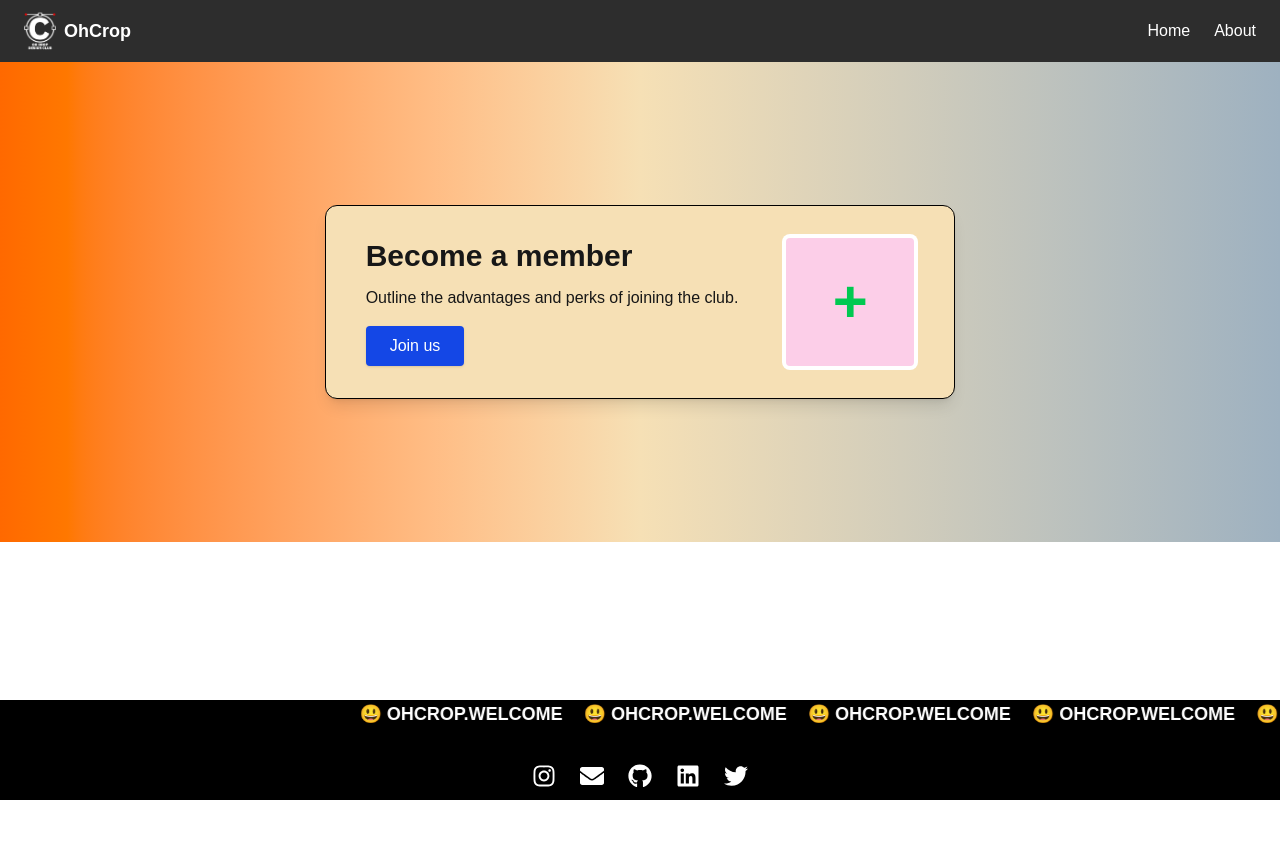
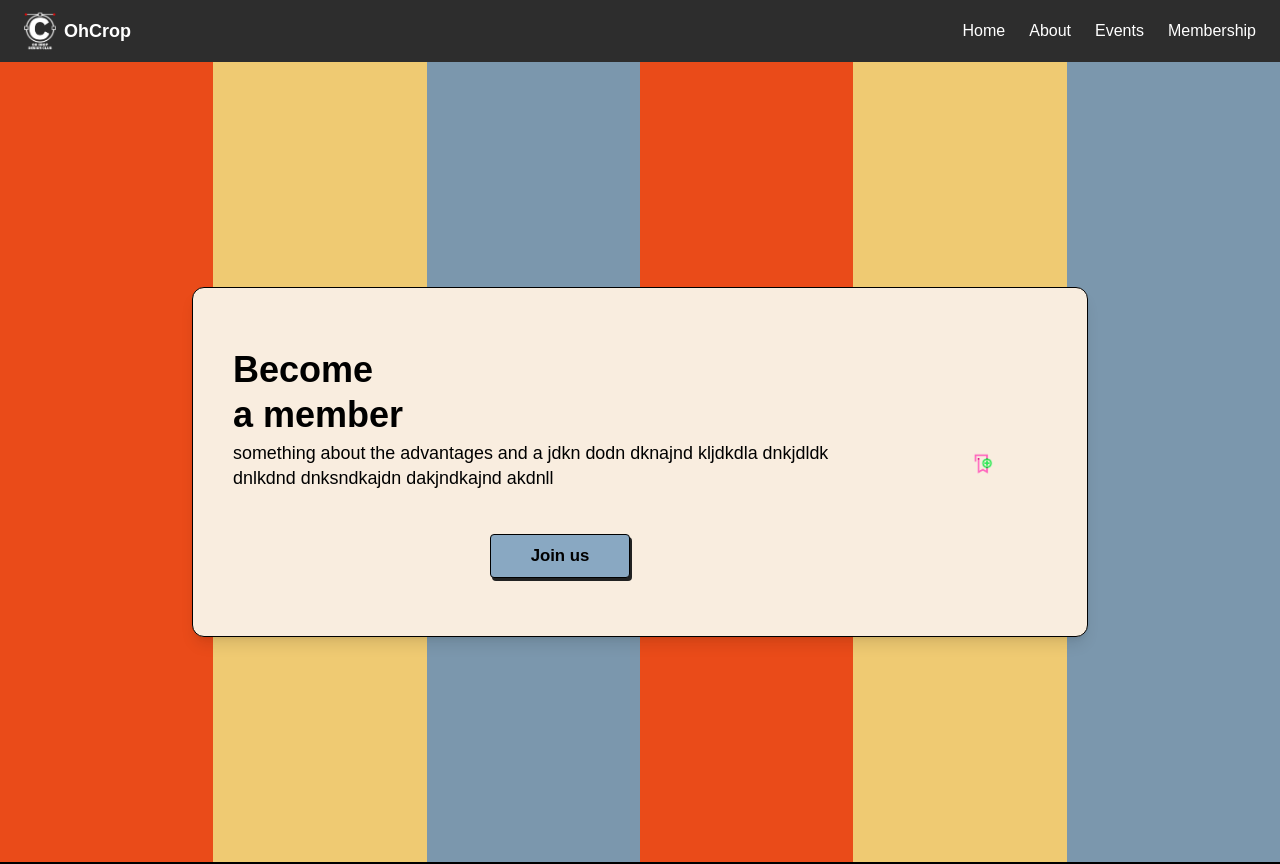
Before and after one commit to OhCropBPDC/ohcrop-term, a Next.js app in the folder oh-crop/: page /membership in a window 1280 px wide. Shown: the top 864 px of the page. Before the commit the page ends 800 px from the top, so only its background shows below. Built offline with nearby package versions, Linux system fonts and the light colour scheme.

Commit message:
Refactor code structure for improved readability and maintainability

```diff
--- a/oh-crop/src/app/events/page.tsx
+++ b/oh-crop/src/app/events/page.tsx
@@ -2,19 +2,26 @@ import EventCard from "../../components/EventCard";
 
 export default function EventsPage() {
   return (
-    <div>
+    <div className="min-h-screen bg-[#F9EDDF]">
       {/* Header Section */}
-      <section className="bg-[url('/checker-bg.svg')] bg-repeat w-full py-12 mb-5 flex flex-col items-center">
-        <h1 className="text-3xl font-bold">Oh Crop Events</h1>
-        <h2 className="text-xl mt-2 mb-5 font-semibold">JULY 21ST - JULY 22ND</h2>
-        <button className="bg-orange-600 hover:bg-orange-800 text-white px-4 py-1 rounded">Read more</button>
+      <section
+        className="bg-[url('/checker-bg.svg')] bg-repeat w-full flex flex-col items-center py-12 bg-white"
+      >
+        <h2 className="text-xl font-semibold mb-2 text-black">Oh Crop Events</h2>
+        <h1 className="text-4xl font-bold text-black mb-4 tracking-tight text-center b">
+          JULY 21ST - JULY 22ND
+        </h1>
+        <button className="bg-[#EA4B19] hover:bg-[#a73f14] border border-black shadow text-white px-5 py-2 font-semibold rounded transition mt-2">
+          Read more
+        </button>
       </section>
-      <section className="bg-[#F9EDDF] flex flex-col items-center gap-6 py-10">
-        <EventCard type="COMPETITION" title="Capture the flag" desc="info about event"/>
-        <EventCard type="WORKSHOP" title="Capture the flag" desc="info about event"/>
-        <EventCard type="GALA" title="Capture the flag" desc="info about event"/>
-        <EventCard type="GALA" title="Capture the flag" desc="info about event"/>
-      </section>
+      {/* Event Cards: wide, centered */}
+      <div className="w-full max-w-4xl mx-auto flex flex-col gap-8 py-12 px-4">
+        <EventCard type="COMPETITION" title="Capture the flag" desc="info about event" />
+        <EventCard type="WORKSHOP" title="Capture the flag" desc="info about event" />
+        <EventCard type="GALA" title="Capture the flag" desc="info about event" />
+        <EventCard type="GALA" title="Capture the flag" desc="info about event" />
+      </div>
     </div>
   );
 }
--- a/oh-crop/src/app/membership/page.tsx
+++ b/oh-crop/src/app/membership/page.tsx
@@ -1,21 +1,40 @@
 export default function MembershipPage() {
   return (
-    <section className="bg-gradient-to-r from-orange-500 via-[#F6E0B5] to-[#9EB1C0] flex flex-col items-center justify-center min-h-[60vh] px-4 py-20">
-      <div className="bg-[#F6E0B5] rounded-xl shadow-lg px-10 py-8 flex items-center gap-12 border border-black">
-        <div>
-          <h2 className="text-3xl font-bold mb-3">Become a member</h2>
-          <p className="mb-4 max-w-sm">
-            Outline the advantages and perks of joining the club.
-          </p>
-          <button className="bg-blue-700 hover:bg-blue-900 text-white px-6 py-2 rounded shadow">Join us</button>
-        </div>
-        <div>
-          {/* Big icon illustration */}
-          <div className="w-32 h-32 rounded bg-pink-200 flex items-center justify-center text-6xl text-green-500 font-semibold" style={{boxShadow:"0 0 0 4px #fff"}}>
-            +
+    <div className="w-full h-screen min-h-[480px] flex items-center justify-center bg-[#7b97ad] relative overflow-hidden">
+      {/* Colored Stripe Background */}
+    <div className="absolute top-0 left-0 w-full h-full z-0 flex">
+      <div className="w-1/6 h-full bg-[#ea4b19]" />
+      <div className="w-1/6 h-full bg-[#efca72]" />
+      <div className="w-1/6 h-full bg-[#7b97ad]" />
+      <div className="w-1/6 h-full bg-[#ea4b19]" />
+      <div className="w-1/6 h-full bg-[#efca72]" />
+      <div className="w-1/6 h-full bg-[#7b97ad]" />
+    </div>
+      {/* Main Card */}
+      <div className="relative z-10 w-full flex justify-center items-center">
+        <div className="bg-[#F9EDDF] rounded-xl border border-black shadow-lg flex flex-row items-center px-10 py-8 max-w-4xl w-full"
+          style={{ minHeight: '340px', maxHeight: '90vh' }}>
+          {/* Left: Text */}
+          <div className="flex-1 flex flex-col justify-between min-w-[210px]">
+            <div>
+              <h2 className="text-4xl font-extrabold text-black mb-1 leading-tight">Become<br />a member</h2>
+              <p className="text-black mb-8 text-[1.12rem] leading-snug">
+                something about the advantages and a jdkn dodn dknajnd kljdkdla dnkjdldk dnlkdnd dnksndkajdn dakjndkajnd akdnll
+              </p>
+            </div>
+            <div className="flex w-full justify-center mt-3">
+              <button className="bg-[#89a8c2] hover:bg-[#617891] border border-black text-black px-10 py-2 rounded shadow font-semibold text-[1.05rem]"
+                style={{ boxShadow: "2px 3px 0 #222" }}>
+                Join us
+              </button>
+            </div>
+          </div>
+          {/* Right: SVG Icon */}
+          <div className="flex-shrink-0 ml-8 flex items-center justify-center min-w-[128px]">
+            <img src="/assets/image.png" alt="calendar" className="w-5 h-70 object-contain mt-1" />
           </div>
         </div>
       </div>
-    </section>
+    </div>
   );
 }
--- a/oh-crop/src/app/page.tsx
+++ b/oh-crop/src/app/page.tsx
@@ -7,10 +7,12 @@ export default function Home() {
       <section className="w-full h-[320px] relative flex items-start justify-start">
         {/* Background Color Blocks */}
         <div className="absolute inset-0 flex">
-          <div className="w-[28%] h-full bg-[#EA4B19]" />
-          <div className="w-[30%] h-full bg-[#9EB1C0]" />
-          <div className="w-[22%] h-full bg-[#EA4B19]" />
-          <div className="w-[20%] h-full bg-[#9EB1C0]" />
+          <div className="w-240 h-full bg-[#EA4B19]" />
+          <div className="w-240 h-full bg-[#F6C05C]" />
+          <div className="w-240 h-full bg-[#9EB1C0]" />
+          <div className="w-240 h-full bg-[#EA4B19]" />
+          <div className="w-240 h-full bg-[#F6C05C]" />
+          <div className="w-240 h-full bg-[#9EB1C0]" />
         </div>
         {/* Text Content */}
         <div className="relative z-10 px-5 pt-10 max-w-xl">
@@ -22,7 +24,7 @@ export default function Home() {
             Discover our events, learn about our mission, and get in touch!
           </p>
           <a href="/events">
-            <button className="bg-[#1E313F] text-white px-3 py-1.5 rounded shadow text-sm hover:bg-[#0c141a] border border-black">
+            <button className="bg-[#779AB8] text-black px-3 py-1.5 rounded shadow text-sm hover:bg-[#0c141a] border border-[#333333]">
               View our events
             </button>
           </a>
--- a/oh-crop/src/components/EventCard.tsx
+++ b/oh-crop/src/components/EventCard.tsx
@@ -1,18 +1,26 @@
 type Props = { type: string; title: string; desc: string };
+
 export default function EventCard({ type, title, desc }: Props) {
   return (
-    <div className="flex items-center bg-[#F6E0B5] border border-black rounded-lg p-5 w-[500px] max-w-[95vw] h-32 gap-5">
-      <div className="flex flex-col items-center">
-        <div className="w-10 h-10 bg-red-200 rounded" />
-        <span className="uppercase text-xs font-bold mt-2">{type}</span>
-        <span className="text-[10px] text-gray-600">date</span>
+    <div className="flex items-center justify-between w-full bg-[#ffc55b] border-2 border-black rounded-xl shadow-lg px-8 py-6"
+         style={{ minHeight: "124px" }}>
+      {/* Left: Calendar image, label, text */}
+      <div className="flex items-start gap-3 flex-1">
+        <div className="flex flex-col items-center mr-2">
+            <img src="/assets/calendar.png" alt="calendar" className="w-8 h-8 object-contain mt-1" />
+            <div className="text-xs text-black mt-1">date</div>
+        </div>
+        <div>
+            <span className="uppercase text-xs font-bold text-[#6f2000]">{type}</span>
+            <div className="text-lg font-semibold text-[#6f2000]">{title}</div>
+            <div className="text-sm text-black">{desc}</div>
+            <button className="mt-3 bg-[#EA4B19] hover:bg-[#a73f14] text-white px-4 py-1 rounded border border-black shadow text-xs font-semibold">
+                Read more
+            </button>
+        </div>
       </div>
-      <div className="flex-1">
-        <span className="block font-bold mb-2">{title}</span>
-        <p>{desc}</p>
-        <button className="bg-orange-600 py-1 px-3 text-white rounded text-xs mt-1">Read more</button>
-      </div>
-      <div className="w-20 h-16 bg-gray-200 rounded" />
+      {/* Right: checkerboard placeholder */}
+      <div className="w-32 h-20 rounded-lg bg-[repeating-linear-gradient(135deg,#eee_0_16px,#ccc_16px_32px)] border border-gray-400 ml-8"/>
     </div>
   );
 }
--- a/oh-crop/src/components/Navbar.tsx
+++ b/oh-crop/src/components/Navbar.tsx
@@ -6,8 +6,8 @@ import Image from "next/image";
 const navItems = [
   { label: "Home", href: "/" },
   { label: "About", href: "/about" },
-//   { label: "Events", href: "/events" },
-//   { label: "Membership", href: "/membership" }
+  { label: "Events", href: "/events" },
+  { label: "Membership", href: "/membership" }
 ];
 
 export default function Navbar() {
```
Also changed, not shown: oh-crop/public/assets/calendar.png (added), oh-crop/public/assets/image.png (added).
